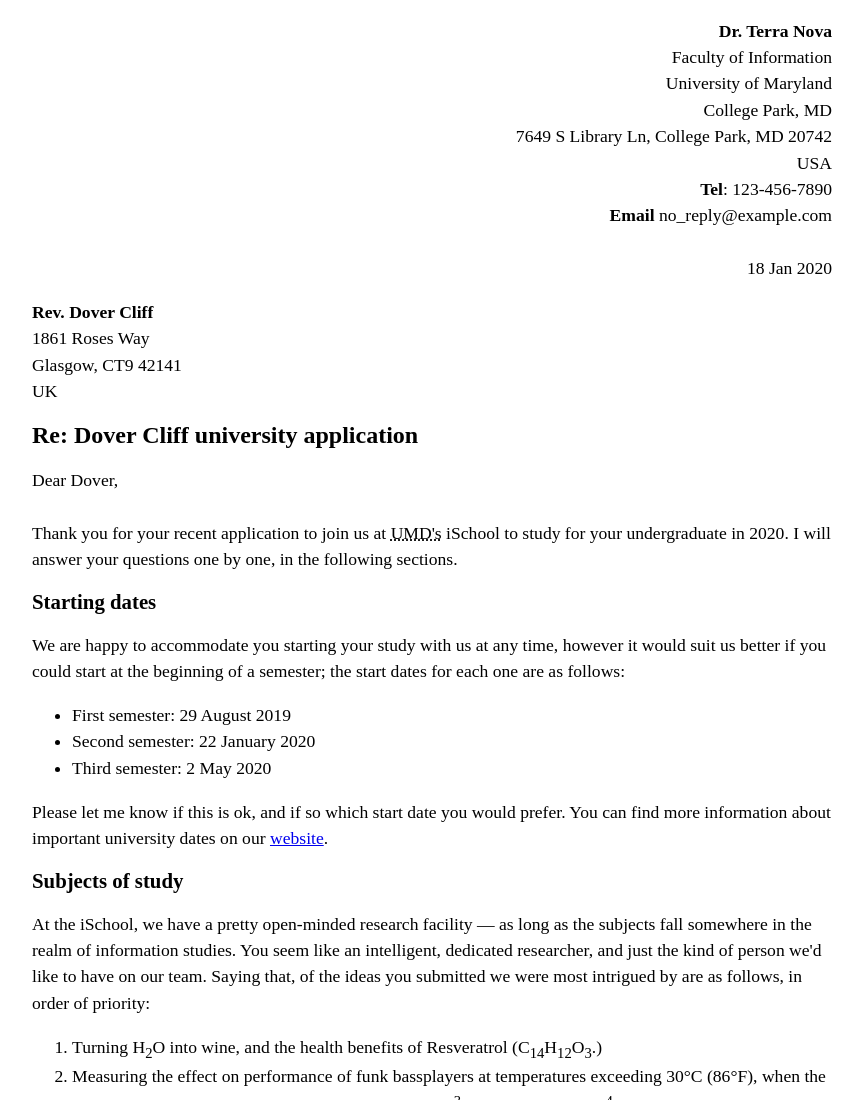
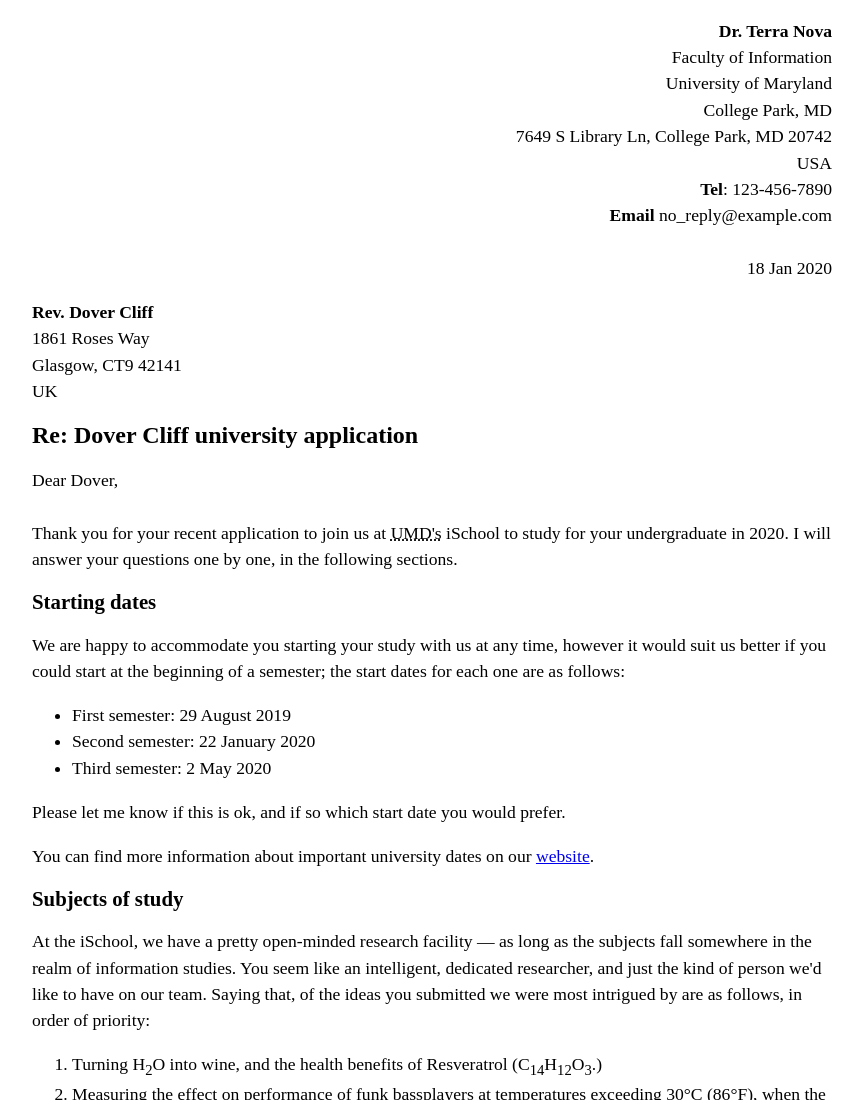
Before and after one commit to Litianyi123/Litianyi123.github.io, a plain HTML site: page lab_2/index.html in a window 1280 px wide. Shown: the top 1100 px of the page, without its empty margins (208-1071 px from the left). Drawn offline with Linux system fonts and the light colour scheme.

Commit message:
Update index.html

```diff
--- a/lab_2/index.html
+++ b/lab_2/index.html
@@ -42,9 +42,9 @@
 <li>Second semester: <time datetime = "2020-01-22">22 January 2020</time></li>
 <li>Third semester: <time datetime = "2020-05-02">2 May 2020</time></li>
 </ul>
-<p>Please let me know if this is ok, and if so which start date you would prefer.
+<p>Please let me know if this is ok, and if so which start date you would prefer.</p>
 
-You can find more information about important university dates on our <a href = "https://umd.io/">website</a>.
+<p>You can find more information about important university dates on our <a href = "https://umd.io/">website</a>.
 </p>
 
 <h2>Subjects of study</h2>
```
